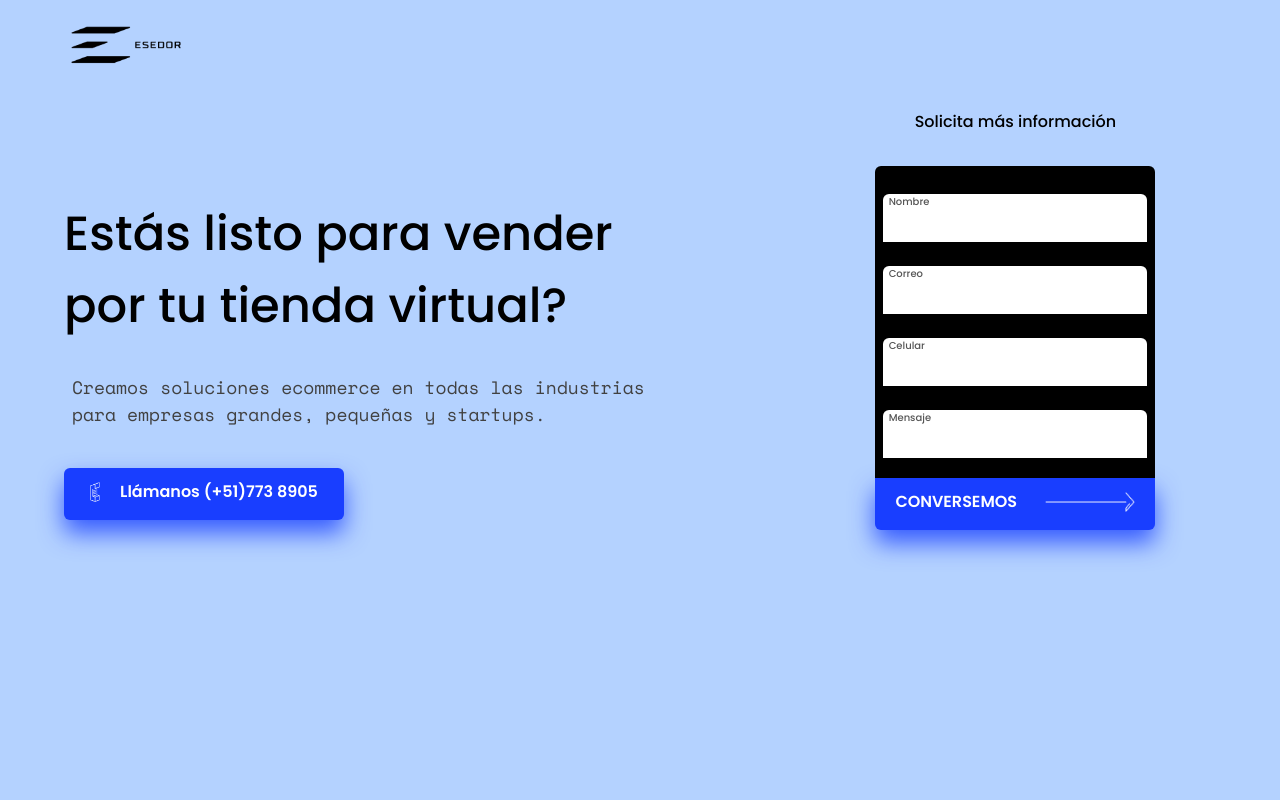
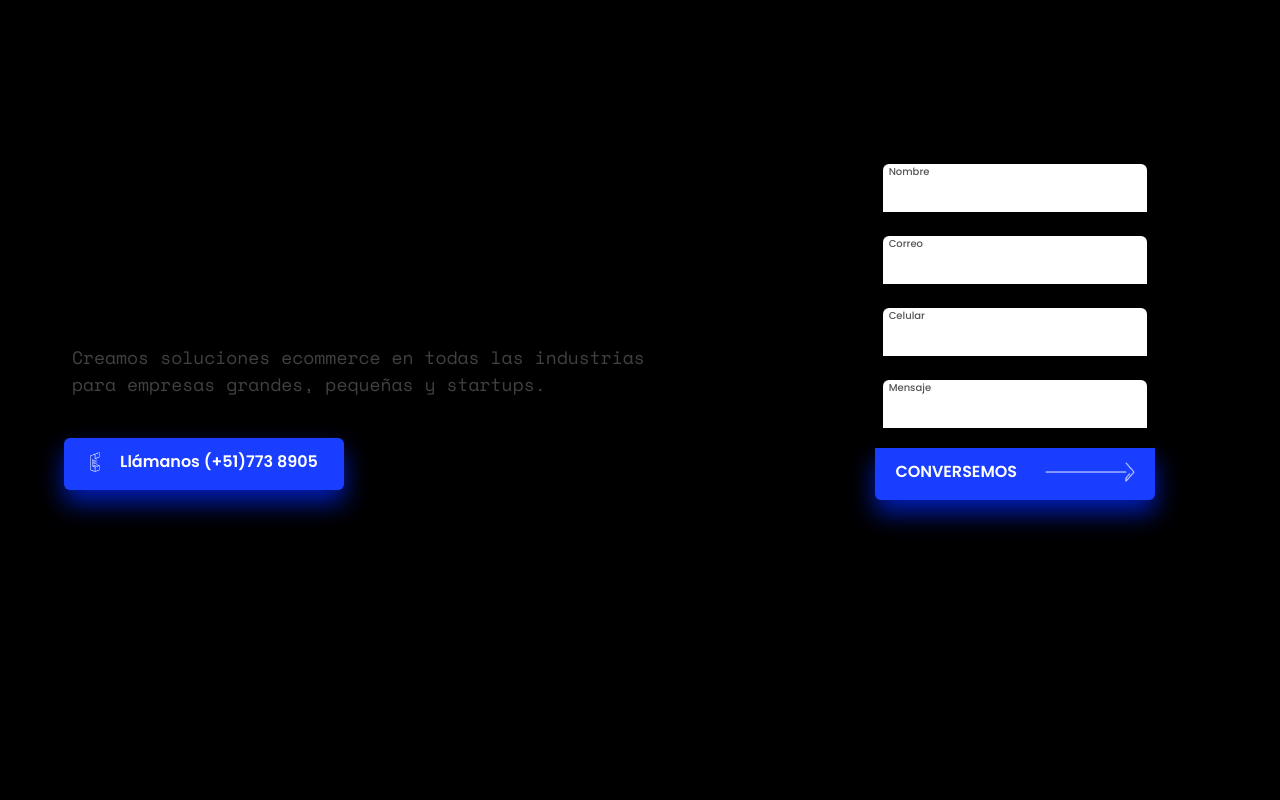
Before and after one commit to ZambranoBeicker/esedor_landingpage-web, a React (Create React App) app: page / in a window 1280 px wide. Shown: the top 800 px of the page. Built offline with nearby package versions, Linux system fonts and the light colour scheme.

Commit message:
Add transition color to hero

```diff
--- a/src/components/Brands.js
+++ b/src/components/Brands.js
@@ -5,7 +5,7 @@ const BrandImages = ({src, index})=>{
 
 
     return(
-        <div className="brand-item min-w-0 my-4 relative lg:w-3/12">
+        <div className="h-24 brand-item min-w-0 my-4 relative lg:w-3/12">
             <img src={src} alt="brand" className={"brand brand-" + index}/>
         </div>
     )
@@ -48,32 +48,23 @@ const Brands = ()=>{
     const brands = data.map((img,index) => <BrandImages src={img.src} key={index} index={index}/>)
 
 
-    if(window.innerWidth >= 1024){
       return (
-          <section className="flex flex-wrap h-screen w-full lg:px-8 xl:px-16">
-              <div className="flex flex-wrap w-8/12">
-                  {brands}
+          <section className="almost-screen flex flex-wrap w-full lg:pt-10 lg:px-8 xl:px-16 max-h-screen">
+              <div className="hidden lg:flex flex-wrap w-8/12">
+              {brands}
               </div>
-              <div className="w-full md:w-3/12 ml-auto">
-                  <h2 className="xl:text-6xl lg:text-5xl sm:text-4xl text-semibig my-10 md:mt-32 md:mb-0">Nuestros aliados</h2>
+              <div className="hidden lg:block w-full md:w-3/12 ml-auto">
+              <h2 className="xl:text-6xl lg:text-5xl sm:text-4xl text-semibig my-10 md:mt-40 md:mb-0">Nuestros aliados</h2>
+              </div>
+              <div className="lg:hidden w-full my-10">
+              <h2 className="brands-title md:text-6xl text-center text-semibig my-10 ">Nuestros aliados</h2>
+              </div>
+              <div className="lg:hidden brands-container flex flex-wrap mx-auto justify-around">
+              {brands}
               </div>
           </section>
+
       )
-
-    }else{
-
-        return(
-
-          <section className="h-screen mx-4">
-            <div className="w-full my-10">
-                <h2 className="brands-title md:text-6xl text-center text-semibig my-10 ">Nuestros aliados</h2>
-            </div>
-            <div className="brands-container flex flex-wrap mx-auto justify-around">
-                {brands}
-            </div>
-        </section>
-      )
-    }
   }
 
 export default Brands;
--- a/src/components/Header.js
+++ b/src/components/Header.js
@@ -19,9 +19,11 @@ const Header = ()=>{
 
     return(
           <React.Fragment>
-              <header className="header pt-4 lg:pt-5 bg-blue-third">
-                <Logo src="images/logo-header.png" alt="Image"/>
-              </header>
+              <div className="absolute top-0">
+                <header className="header pt-4 lg:pt-5">
+                  <Logo src="images/logo-header.png" alt="Image"/>
+                </header>
+              </div>
           </React.Fragment>
       )
   }
--- a/src/components/Hero.js
+++ b/src/components/Hero.js
@@ -8,7 +8,19 @@ const Hero = () => {
 
     useEffect(()=>{
 
-        //  if(process.client) {
+      const handleScroll = ()=> {
+      const serviceSection = document.getElementById('services')
+      const currentScrollTop = document.documentElement.scrollTop
+      const serivceSectionInit = serviceSection.offsetTop
+      const serviceSectionEnd = serivceSectionInit + serviceSection.clientHeight
+      const currentWindowHeight = document.documentElement.clientHeight
+      console.log(currentScrollTop)
+      getBgColor(serivceSectionInit, serviceSectionEnd, currentWindowHeight, currentScrollTop)
+
+      // console.log(serviceSection.clientHeight);
+
+    }
+      //  if(process.client) {
             if( /Android|webOS|iPhone|iPad|iPod|BlackBerry|IEMobile|Opera Mini/i.test(navigator.userAgent) ) {
                 setIsMobile(true)
                 console('It is: ' + isMobile)
@@ -26,13 +38,30 @@ const Hero = () => {
         }
     },[isMobile])
 
-    const handleScroll = ()=>{
-        console.log('Scrolling');
 
+
+
+  const getBgColor= (init, end, windowHeight, scrollPosition) => {
+
+    const windowPosStart = windowHeight / .8
+    const changeInitStart = init - windowPosStart
+    // const changeInitEnd = init
+    // const changeEndStart = end
+    // const changeEndEnd = end - windowPosStart
+    const hero = document.getElementById('hero')
+    // const header = document.querySelector('header')
+
+    if(scrollPosition >= changeInitStart) {
+      hero.classList.add('my-black','hero-gradient')
+      // header.classList.add('my-black')
+    } else {
+      hero.classList.remove('my-black','hero-gradient')
+      // header.classList.remove('my-black')
     }
+  }
 
     return(
-        <section className="min-h-0 sm:flex sm:pt-16 sm:pb-24 lg:py-0 lg:min-h-screen bg-blue-third">
+        <section className="pt-20 sm:flex sm:pt-16 sm:pb-24 lg:py-0 bg-blue-third duration-200 lg:pt-10" id="hero">
             <HeroInfo />
             <div className="mt-10">
               <h4 className="text-bold semibig hidden lg:block mb-8 px-16">Solicita más información</h4>
--- a/src/components/OurServices.js
+++ b/src/components/OurServices.js
@@ -72,7 +72,7 @@ const OurService = () =>{
 
     return (
         <React.Fragment>
-            <section className="block md:bg-black px-4 py-5 md:pl-16 lg:pt-4 lg:pb-32 w-full">
+            <section id="services" className="block md:bg-black px-4 py-5 md:pl-16 lg:pt-4 lg:pb-32 w-full">
                 <div className="text-white mb-10">
                     <h2 className="text-2xl md:text-4xl lg:text-5xl">Servicios<br></br>ecommerce</h2>
                 </div>
--- a/src/components/Steps.js
+++ b/src/components/Steps.js
@@ -1,4 +1,5 @@
-import React from "react";
+// import React, { useState, useEffect } from 'react'
+import React from 'react'
 import Slider from 'infinite-react-carousel';
 import ArrowCta from "./utilities/ArrowCta.js";
 import InfoParagraph from "./utilities/InfoParagraph.js";
@@ -83,12 +84,13 @@ const stepsContent = (data)=>{
           {contentResponsive}
         </Slider>
 
-          )
+)
     }
-}
+  }
 
 
-const Steps = () =>{
+  const Steps = () =>{
+    // const [isMobile, setIsMobile] = useState(false)
 
     const data = [
         {
@@ -112,7 +114,7 @@ const Steps = () =>{
 
         },
         {
-            info: ["Le damos la identidad visual de tu marca creando una guía de estilos visuales y si deseas escalar implementamos un ",<strong key={Math.floor(Math.random() * 9 + 97)}>sistema de diseño</strong>],
+            info: ["Le damos la identidad visual de tu marca creando una guía de estilos visuales y si deseas escalar implementamos un ",<strong id="strong" key={Math.floor(Math.random() * 9 + 97)}>sistema de diseño</strong>],
             stepTitle:"TERCER",
             infoTitle:"Diseñamos tu nueva tienda virtual y alineamos la estética",
             img:"images/man_bottom.png",
@@ -120,8 +122,8 @@ const Steps = () =>{
             containerClass:"mt-40 mb-20 w-11/12 ml-auto mr-10 relative ",
             orientate:true,
 
-        },
-    ]
+          },
+        ]
 
     const lastData = [
         {
@@ -147,11 +149,60 @@ const Steps = () =>{
     ]
 
 
+  //   useEffect(()=>{
+
+  //     const handleScroll = ()=> {
+  //     const steps = document.getElementById('strong')
+  //     const currentScrollTop = document.documentElement.scrollTop
+  //     const stepsInit = steps.offsetTop
+  //     const stepsEnd = stepsInit + steps.clientHeight
+  //     const currentWindowHeight = document.documentElement.clientHeight
+  //     getBgColor(stepsInit, stepsEnd, currentWindowHeight, currentScrollTop)
+
+
+  //   }
+  //           if( /Android|webOS|iPhone|iPad|iPod|BlackBerry|IEMobile|Opera Mini/i.test(navigator.userAgent) ) {
+  //               setIsMobile(true)
+  //               console('It is: ' + isMobile)
+  //           }
+
+  //           if(!isMobile) window.addEventListener('scroll', handleScroll)
+
+  //       console.log('Hook is ready: \n' + isMobile)
+
+  //       return ()=>{
+
+  //           if(!isMobile) window.removeEventListener('scroll', handleScroll)
+
+  //       }
+  //   },[isMobile])
+
+
+
+
+  // const getBgColor= (init, end, windowHeight, scrollPosition) => {
+
+  //   const windowPosStart = windowHeight / 1.6
+  //   const changeInitStart = init - windowPosStart
+  //   // const changeEndEnd = end - windowPosStart
+  //   const stepsSection = document.getElementById('stepsSection')
+  //   // const header = document.querySelector('header')
+
+  //   if(scrollPosition >= changeInitStart) {
+  //     stepsSection.classList.add('my-black')
+  //     // header.classList.add('my-black')
+  //   } else {
+  //     stepsSection.classList.remove('my-black')
+  //     // header.classList.remove('my-black')
+  //   }
+  // }
+
+
     return(
-        <section id="steps" className="min-h-0 md:px-16 lg:px-0">
+        <section id="stepsSection" className="min-h-0 md:px-16 lg:px-0">
             {stepsContent(data)}
 
-            <div className="hidden">
+            <div className="hidden lg:block">
 
             {stepsContent(lastData)}
             </div>
--- a/src/index.scss
+++ b/src/index.scss
@@ -81,6 +81,33 @@ code {
   }
 }
 
+.hero-gradient{
+  overflow: hidden;
+
+  position:relative;
+
+  &:before{
+    content:'';
+    transition:.3s;
+    position:absolute;
+    left:-10px;
+    transform: translateY(10px);
+    width: 110%;
+    height: 20px;
+    background: black;
+    bottom:0;
+    filter:blur(4px)
+    // border-bottom: 10px solid black;
+
+  }
+
+}
+
+.my-black{
+
+  background:rgb(0,0,0);
+}
+
 @import 'sass/_modal.scss';
 @import 'sass/_hero.scss';
 @import 'sass/_steps.scss';
--- a/src/sass/_brands.scss
+++ b/src/sass/_brands.scss
@@ -1,3 +1,7 @@
+.almost-screen{
+  min-height:80vh;
+}
+
 .brands-container{
 
   max-width: 400px;
--- a/src/sass/_hero.scss
+++ b/src/sass/_hero.scss
@@ -1,3 +1,6 @@
+#hero{
+  min-height: 150vh;
+}
 .arrow-cta{
     &__container{
       max-height: 20px;
```
